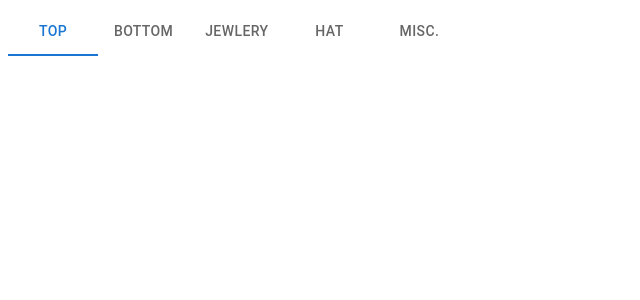
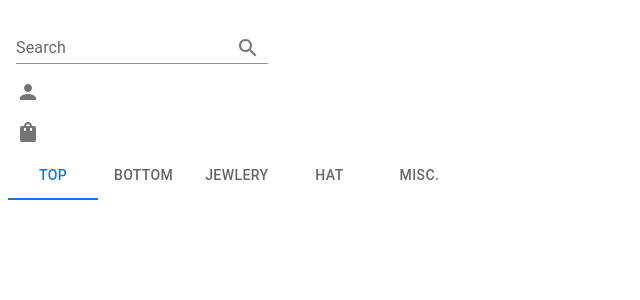
Before and after one commit to JakeSchroder/Packrat, a React (Create React App) app in the folder ui/: page / in a window 1280 px wide. Shown: the top 300 px of the page, without its empty margins (0-640 px from the left). Built offline with nearby package versions, Linux system fonts and the light colour scheme.

Commit message:
Display components on homepage

```diff
--- a/ui/src/App.js
+++ b/ui/src/App.js
@@ -1,8 +1,8 @@
-import Homepage from "./home";
+import HomePage from "./home/HomePage";
 
 function App() {
   return (
-    <Homepage splashText="whateverman" thisToo={3}></Homepage>
+    <HomePage splashText="whateverman" thisToo={3}></HomePage>
   );
 }
 
--- a/ui/src/containers/PageHeader.js
+++ b/ui/src/containers/PageHeader.js
@@ -0,0 +1,24 @@
+import AccountMenu from "../components/AccountMenu";
+import CartMenu from "../components/CartMenu";
+import FilterMenu from "../components/FilterMenu";
+import SearchBar from "../components/SearchBar";
+
+const PageHeader= ({splashText}) => {
+    // navbar
+        // search bar
+        // cart/account
+        // Logo
+    // grid list of products
+  return (
+    <div className="App">
+      <header className="App-header">
+        <SearchBar/>
+        <AccountMenu/>
+        <CartMenu/>
+        <FilterMenu/>
+      </header>
+    </div>
+  );
+}
+
+export default PageHeader;
--- a/ui/src/home/index.js
+++ b/ui/src/home/HomePage.js
@@ -1,8 +1,6 @@
-import logo from '../logo.svg';
-// import '../App.css';
-import Navbar from '../components/navbar';
+import PageHeader from '../containers/PageHeader';
 
-const Homepage = ({splashText}) => {
+const HomePage = ({splashText}) => {
     // navbar
         // search bar
         // cart/account
@@ -11,10 +9,10 @@ const Homepage = ({splashText}) => {
   return (
     <div className="App">
       <header className="App-header">
-        <Navbar></Navbar>
+        <PageHeader/>
       </header>
     </div>
   );
 }
 
-export default Homepage;
+export default HomePage;
```
